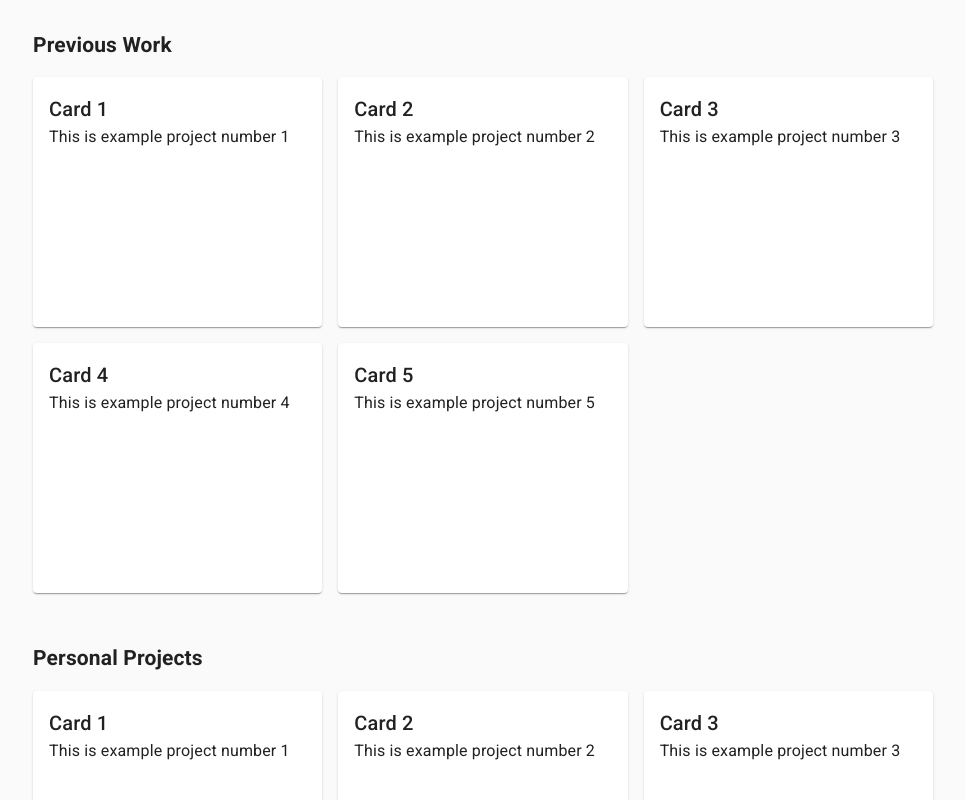
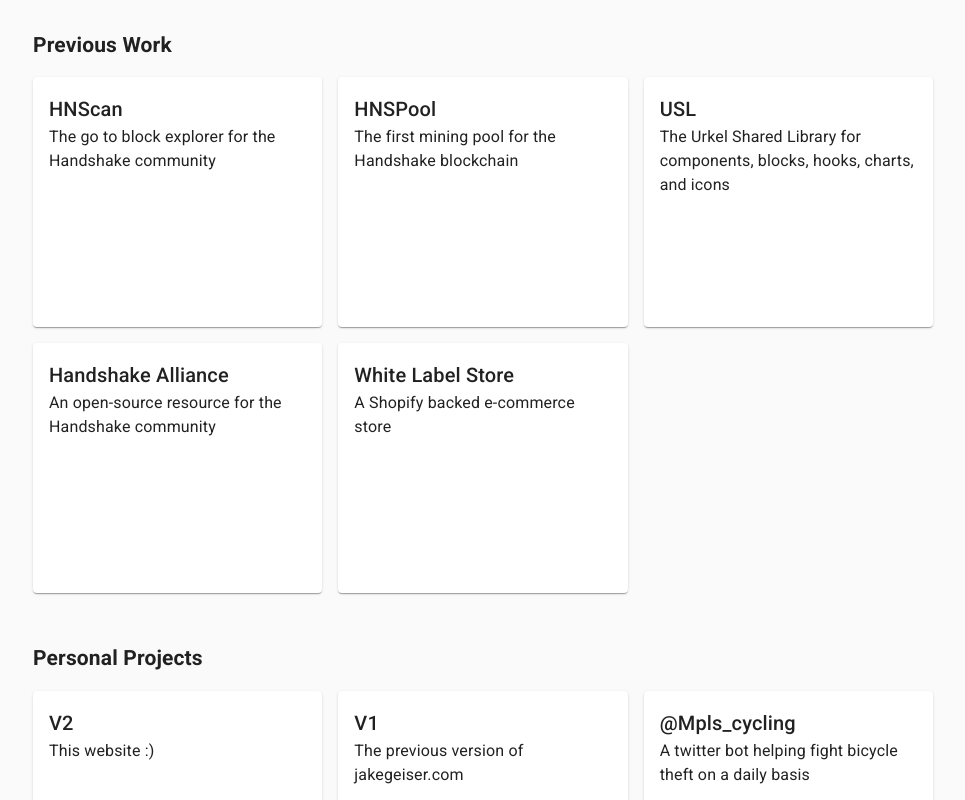
Before and after one commit to JGeiser9/jakegeiser.com, a React (Create React App) app: page / in a window 1280 px wide. Shown: the part 820-1620 px from the top of the page, without its empty margins (157-1122 px from the left). Built offline with nearby package versions, Linux system fonts and the light colour scheme.

Commit message:
update projects cards with names and descriptions

```diff
--- a/src/components/sections/Projects.js
+++ b/src/components/sections/Projects.js
@@ -29,28 +29,20 @@
 
 const cards = [
   {
-    title: "Card 1",
-    content: "This is example project number 1",
+    title: "V2",
+    content: "This website :)",
   },
   {
-    title: "Card 2",
-    content: "This is example project number 2",
+    title: "V1",
+    content: "The previous version of jakegeiser.com",
   },
   {
-    title: "Card 3",
-    content: "This is example project number 3",
+    title: "@Mpls_cycling",
+    content: "A twitter bot helping fight bicycle theft on a daily basis",
   },
   {
-    title: "Card 4",
-    content: "This is example project number 4",
-  },
-  {
-    title: "Card 5",
-    content: "This is example project number 5",
-  },
-  {
-    title: "Card 6",
-    content: "This is example project number 6",
+    title: "Calculator with Friends",
+    content: "It's like a real time chat, but for calculators",
   },
 ];
 
--- a/src/components/sections/Work.js
+++ b/src/components/sections/Work.js
@@ -26,24 +26,25 @@
 
 const cards = [
   {
-    title: "Card 1",
-    content: "This is example project number 1",
+    title: "HNScan",
+    content: "The go to block explorer for the Handshake community",
   },
   {
-    title: "Card 2",
-    content: "This is example project number 2",
+    title: "HNSPool",
+    content: "The first mining pool for the Handshake blockchain",
   },
   {
-    title: "Card 3",
-    content: "This is example project number 3",
+    title: "USL",
+    content:
+      "The Urkel Shared Library for components, blocks, hooks, charts, and icons",
   },
   {
-    title: "Card 4",
-    content: "This is example project number 4",
+    title: "Handshake Alliance",
+    content: "An open-source resource for the Handshake community",
   },
   {
-    title: "Card 5",
-    content: "This is example project number 5",
+    title: "White Label Store",
+    content: "A Shopify backed e-commerce store",
   },
 ];
 
```
